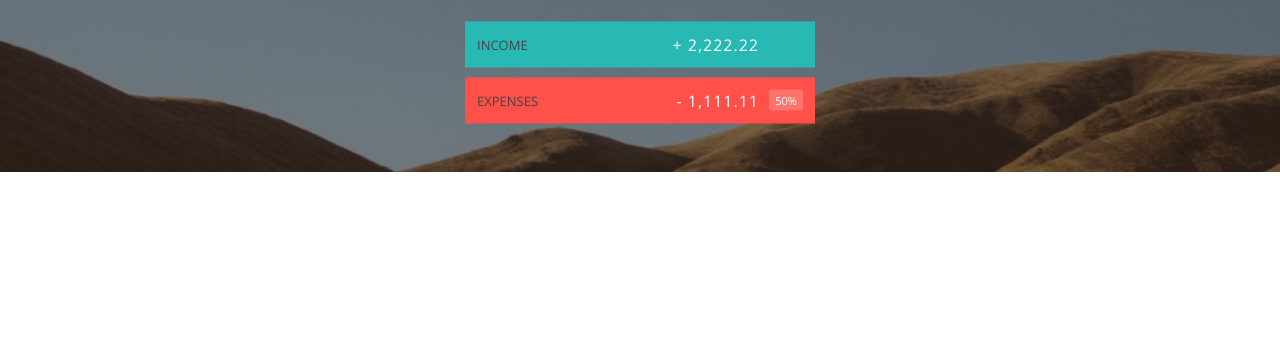
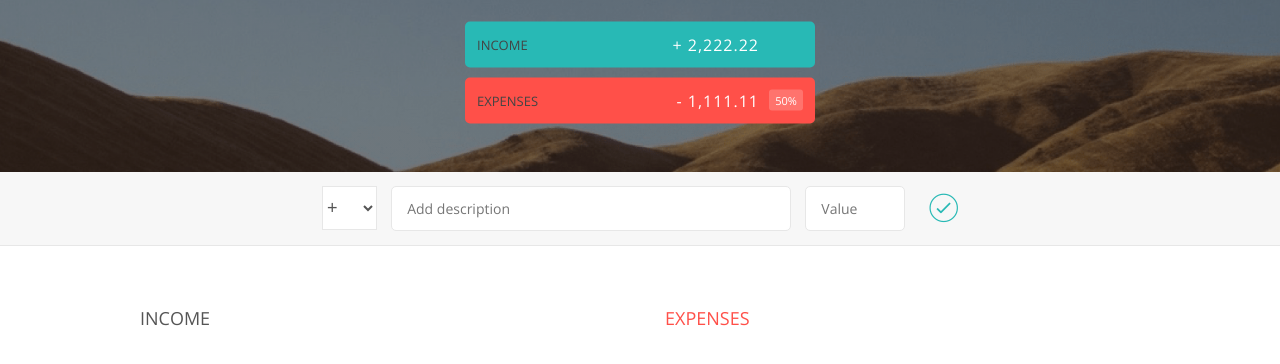
Before and after one commit to horoiu/Budget-App, a plain HTML site: page index.html in a window 1280 px wide. Shown: the part 148-512 px from the top of the page. Drawn offline with nearby package versions, Linux system fonts and the light colour scheme.

Commit message:
Implement 'BOTTOM SECTION' markup and styles.

```diff
--- a/index.html
+++ b/index.html
@@ -1,5 +1,6 @@
 <!DOCTYPE html>
 <html lang="en">
+
     <head>
         <meta charset="UTF-8">
         <link href="https://fonts.googleapis.com/css?family=Open+Sans:100,300,400,600" rel="stylesheet" type="text/css">
@@ -7,10 +8,12 @@
         <link type="text/css" rel="stylesheet" href="style.css">
         <title>BudgetApp</title>
     </head>
+
     <body>
 
         <div class="top">
             <div class="budget">
+
                 <div class="budget__title">
                     Available Budget in <span class="budget__title--month">January</span>:
                 </div>
@@ -32,9 +35,46 @@
                         <div class="budget__expenses--percentage">50%</div>
                     </div>
                 </div>
+
             </div>
         </div>
 
+        <div class="bottom">
+
+            <div class="add">
+                <div class="add__container">
+                    <select class="add__type">
+                        <option value="inc" selected>+</option>
+                        <option value="exp">-</option>
+                    </select>
+                    <input type="text" class="add__description" placeholder="Add description">
+                    <input type="number" class="add__value" placeholder="Value">
+                    <button class="add__btn"><i class="ion-ios-checkmark-outline"></i></button>
+                </div>
+            </div>
+
+            <div class="container clearfix">
+                <div class="income">
+                    <h2 class="icome__title">Income</h2>
+
+                    <div class="income__list">
+
+                    </div>
+                </div>
+
+                <div class="expenses">
+                    <h2 class="expenses__title">Expenses</h2>
+
+                    <div class="expenses__list">
+
+                    </div>
+                </div>
+            </div>
+
+        </div>
+
         <script src="app.js"></script>
+
     </body>
+
 </html>
--- a/style.css
+++ b/style.css
@@ -1,5 +1,5 @@
 /*//////////////////////////////////////////////
-// GENERAL PART
+// GENERAL
 //////////////////////////////////////////////*/
 
 * {
@@ -29,7 +29,7 @@ body {
 
 
 /*//////////////////////////////////////////////
-// TOP PART
+// TOP SECTION
 //////////////////////////////////////////////*/
 
 .top {
@@ -68,6 +68,7 @@ body {
 .budget__expenses {
     padding: 12px;
     text-transform: uppercase;
+    border-radius: 5px;
 }
 
 .budget__income {
@@ -107,3 +108,98 @@ body {
     text-align: center;
     border-radius: 3px;
 }
+
+
+/*//////////////////////////////////////////////
+// BOTTOM SECTION
+//////////////////////////////////////////////*/
+
+/*///// FORM /////*/
+.add {
+    padding: 14px;
+    border-bottom: 1px solid #e7e7e7;
+    background-color: #f7f7f7;
+}
+
+.add__container {
+    margin: 0 auto;
+    text-align: center;
+}
+
+.add__type {
+    width: 55px;
+    border: 1px solid #e7e7e7;
+    height: 44px;
+    font-size: 18px;
+    color: inherit;
+    background-color: #fff;
+    margin-right: 10px;
+    font-weight: 300;
+    transition: border 0.3s;
+}
+
+.add__description,
+.add__value {
+    border: 1px solid #e7e7e7;
+    background-color: #fff;
+    color: inherit;
+    font-family: inherit;
+    font-size: 14px;
+    padding: 12px 15px;
+    margin-right: 10px;
+    border-radius: 5px;
+    transition: border 0.3s;
+}
+
+.add__description { width: 400px;}
+.add__value { width: 100px;}
+
+.add__btn {
+    font-size: 35px;
+    background: none;
+    border: none;
+    color: #28B9B5;
+    cursor: pointer;
+    display: inline-block;
+    vertical-align: middle;
+    line-height: 1.1;
+    margin-left: 10px;
+}
+
+.add__btn:active { transform: translateY(2px); }
+
+.add__type:focus,
+.add__description:focus,
+.add__value:focus {
+    outline: none;
+    border: 1px solid #28B9B5;
+}
+
+.add__btn:focus { outline: none; }
+
+/*//// LISTS ////*/
+.container {
+    width: 1000px;
+    margin: 60px auto;
+}
+
+.income {
+    float: left;
+    width: 475px;
+    margin-right: 50px;
+}
+
+.expenses {
+    float: left;
+    width: 475px;
+}
+
+h2 {
+    text-transform: uppercase;
+    font-size: 18px;
+    font-weight: 400;
+    margin-bottom: 15px;
+}
+
+.income__title { color: #28B9B5; }
+.expenses__title { color: #FF5049; }
```
